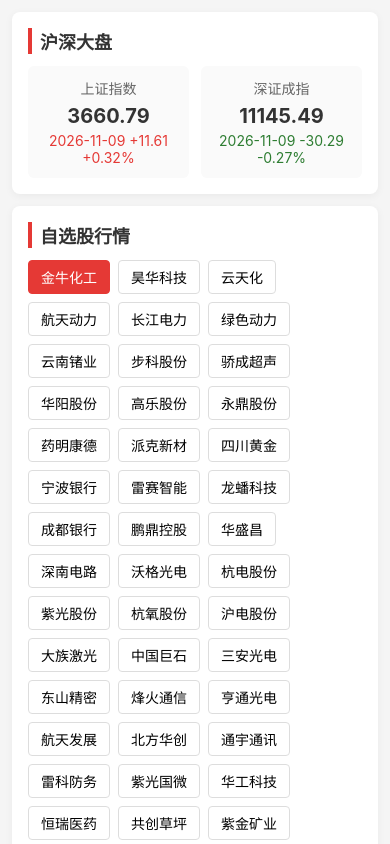
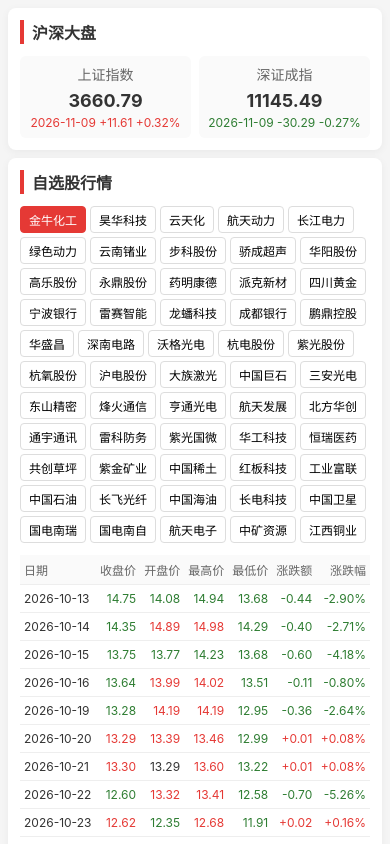
Before and after one commit to ZhangPeiPei38/stock-dashboard, a plain HTML site: page index.html in a window 390 px wide. Shown: the top 844 px of the page. Drawn offline with nearby package versions, Linux system fonts and the light colour scheme.

Commit message:
Add files via upload

```diff
--- a/index.html
+++ b/index.html
@@ -22,8 +22,8 @@
         th, td { padding: 8px 6px; text-align: right; border-bottom: 1px solid #eee; }
         th:first-child, td:first-child { text-align: left; }
         th { background: #fafafa; font-weight: normal; color: #666; }
-        .stock-tabs { display: flex; gap: 8px; margin-bottom: 12px; flex-wrap: wrap; }
-        .tab-btn { padding: 6px 12px; border: 1px solid #ddd; border-radius: 4px; background: #fff; cursor: pointer; font-size: 14px; }
+        .stock-tabs { display: flex; gap: 6px; margin-bottom: 12px; flex-wrap: wrap; }
+        .tab-btn { padding: 5px 10px; border: 1px solid #ddd; border-radius: 4px; background: #fff; cursor: pointer; font-size: 13px; }
         .tab-btn.active { background: #e53935; color: #fff; border-color: #e53935; }
         #klineChart { width: 100%; height: 300px; }
         .table-wrap { overflow-x: auto; }
@@ -31,6 +31,22 @@
         .page-btn { padding: 4px 12px; border: 1px solid #ddd; border-radius: 4px; background: #fff; cursor: pointer; font-size: 14px; }
         .page-btn:disabled { opacity: 0.5; cursor: not-allowed; }
         .page-info { font-size: 14px; color: #666; }
+
+        /* 手机端适配 */
+        @media (max-width: 768px) {
+            body { padding: 8px; }
+            .card { padding: 12px; margin-bottom: 8px; }
+            .title { font-size: 16px; }
+            .index-container { gap: 8px; }
+            .index-item { min-width: 120px; padding: 8px; }
+            .index-price { font-size: 18px; }
+            .index-change { font-size: 12px; }
+            .stock-tabs { gap: 4px; }
+            .tab-btn { padding: 4px 8px; font-size: 12px; }
+            table { font-size: 12px; }
+            th, td { padding: 6px 4px; }
+            #klineChart { height: 250px; }
+        }
     </style>
 </head>
 <body>
@@ -210,7 +226,31 @@
             display.className = isUp ? 'up' : 'down';
 
             const option = {
-                tooltip: { trigger: 'axis', axisPointer: { type: 'cross' } },
+                tooltip: {
+                    trigger: 'axis',
+                    axisPointer: { type: 'cross' },
+                    formatter: function(params) {
+                        const dataIndex = params[0].dataIndex;
+                        const item = data[data.length - 1 - dataIndex];
+                        const prevClose = dataIndex > 0 ? parseFloat(data[data.length - dataIndex].close) : parseFloat(item.open);
+                        const open = parseFloat(item.open);
+                        const close = parseFloat(item.close);
+                        const high = parseFloat(item.high);
+                        const low = parseFloat(item.low);
+                        const change = (close - prevClose).toFixed(2);
+                        const changePct = ((close - prevClose) / prevClose * 100).toFixed(2);
+                        const color = change >= 0 ? '#e53935' : '#2e7d32';
+                        const sign = change >= 0 ? '+' : '';
+                        return `<div style="font-size:12px;">
+                            <div style="font-weight:bold; margin-bottom:4px;">${item.day}</div>
+                            <div>开盘：${open.toFixed(2)}</div>
+                            <div>收盘：${close.toFixed(2)}</div>
+                            <div>最高：${high.toFixed(2)}</div>
+                            <div>最低：${low.toFixed(2)}</div>
+                            <div style="color:${color}; margin-top:4px;">涨跌：${sign}${change}  ${sign}${changePct}%</div>
+                        </div>`;
+                    }
+                },
                 grid: { left: '10%', right: '5%', bottom: '10%' },
                 xAxis: { type: 'category', data: dates, axisLabel: { fontSize: 10 } },
                 yAxis: { type: 'value', scale: true, axisLabel: { fontSize: 10 } },
```
